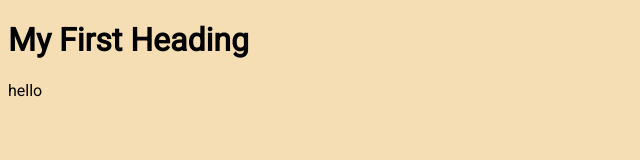
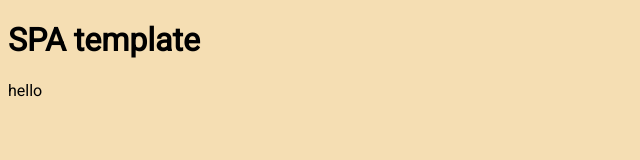
Before and after one commit to ehom/hello-world, a plain HTML site: page index.html in a window 1280 px wide. Shown: the whole page, without its empty margins (0-640 px from the left). Drawn offline with Linux system fonts and the light colour scheme.

Commit message:
Update index.html

```diff
--- a/index.html
+++ b/index.html
@@ -2,12 +2,12 @@
 <html lang="en">
   <head>
     <meta charset="utf-8">
-    <title>hello</title>
+    <title>spa template</title>
     <link rel="stylesheet" type="text/css" href="index.css">
   </head>
 <body>
 
-<h1>My First Heading</h1>
+<h1>SPA template</h1>
 <p id='main'></p>
 
 <script src="app.js"></script>
```
